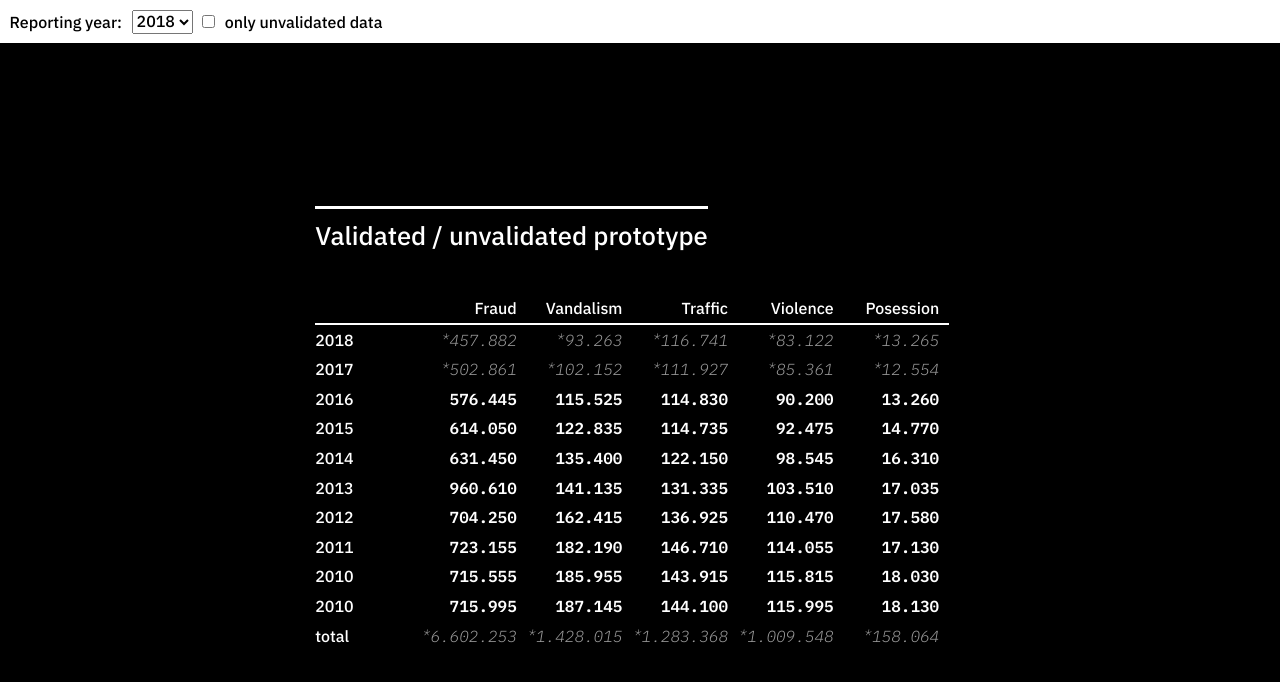
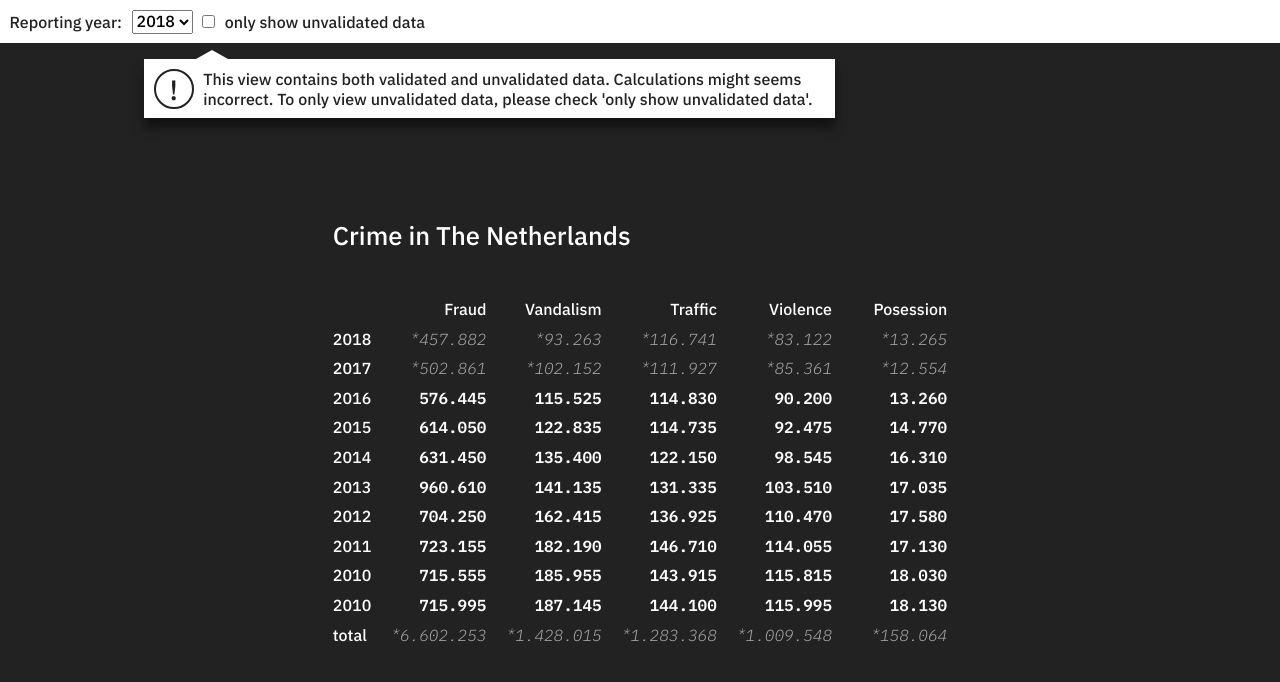
Before and after one commit to ruudrenssen/validated-unvalidated, a plain HTML site: page index.html in a window 1280 px wide. Drawn offline with Linux system fonts and the light colour scheme.

Commit message:
set disclaimer

```diff
--- a/index.html
+++ b/index.html
@@ -8,20 +8,27 @@
 		<link rel='stylesheet' type='text/css' media='screen' href='main.css'>
 	</head>
 	<body>
-		<form role="navigation" data-navigation>
+		<form role="navigation" data-navigation class="disclaimer-container">
 			<label for="reporting-year-selection">Reporting year:</label>
 			<select id="reporting-year-selection" data-year-selection>
 			</select>
 			<input type="checkbox" id="unvalidated-only-checkbox" data-unvalidated-only-checkbox/>
 			<label for="unvalidated-only-checkbox">
-				only unvalidated data
+				only show unvalidated data
 			</label>
+			<div data-combined-disclaimer class="disclaimer">
+				This view contains both validated and unvalidated data. Calculations might seems incorrect. To only view unvalidated data, please check 'only show unvalidated data'.
+			</div>
 		</form>
 		<main class="layout">
 			<div class="layout__title">
-				<h1><span class="line--fat">Validated / unvalidated prototype</span></h1>
+				<h1>Crime in The Netherlands</h1>
 			</div>
-			<div data-table class="layout__table table-container"></div>
+			<div data-table class="layout__table">
+				<div class="overflow-container">
+
+				</div>
+			</div>
 		</main>
 	</body>
 	<script src='js/DataUtilities.js'></script>
--- a/js/View.js
+++ b/js/View.js
@@ -4,6 +4,7 @@ class View {
         this.data = data;
         this.reportingYearSelection = this.element.querySelector('[data-year-selection]');
         this.onlyUnvalidated = this.element.querySelector('[data-unvalidated-only-checkbox]');
+        this.disclaimer = this.element.querySelector('[data-combined-disclaimer]');
 
         this.tableEl = TableFactory.createTable(this.displayData);
         this.tableUpdater = new TableUpdater(this.tableEl);
@@ -24,9 +25,18 @@ class View {
         }
     }
 
+    get combinedData () {
+        if(document.querySelector('[data-type="unvalidated"]') && document.querySelector('[data-type="validated"]')) {
+            return true;
+        } else {
+            return false;
+        }
+    }
+
     updateView(e) {
         this.tableUpdater.updateBody(this.displayData);
         this.tableUpdater.updateTotals();
+        (this.combinedData)? this.disclaimer.hidden = false : this.disclaimer.hidden = true;
     }
 
     populateYearSelection (data) {
--- a/main.css
+++ b/main.css
@@ -1,8 +1,9 @@
 @import url('https://fonts.googleapis.com/css?family=IBM+Plex+Mono:300i,600|IBM+Plex+Sans:200,500&display=swap');
 
 :root {
-	--dark-color: #000;
+	--dark-color: #222;
 	--light-color: #fff;
+	--mark-color: #fc6;
 }
 
 * {
@@ -36,27 +37,27 @@ h1 {
 
 table {
 	border-collapse: collapse;
-	margin-right: 1rem;
 }
 
 th,
 td {
 	text-align: right;
-	width: 10ch;
 	padding: .3rem .6rem .3rem 0;
 }
 
 td {
+	width: 11ch;
 	font-family: 'IBM Plex Mono', monospace;
-}
-
-thead th {
-	border-bottom: 2px solid var(--fg-color);
 }
 
 th:first-child,
 td:first-child {
 	text-align: left;
+}
+
+thead th:last-child,
+td:last-child {
+	padding-right: 0;
 }
 
 main {
@@ -83,13 +84,46 @@ span {
 	grid-column: 2 / 3;
 }
 
-.table-container {
+.overflow-container {
 	overflow: auto;
 }
 
-.line--fat {
-	padding-top: .6rem;
-	border-top: 3px solid var(--fg-color);
+.disclaimer-container {
+	position: relative;
+}
+
+.disclaimer {
+	position: absolute;
+	top: calc(100% + 1rem);
+	left: 9rem;
+	width: 72ch;
+	padding: .6rem 0;
+	color: var(--bg-color);
+	background-color: var(--fg-color);
+	box-shadow: 0 .6rem .6rem rgba(0, 0, 0, .5);
+}
+
+.disclaimer:before {
+	float: left;
+	content: '!';
+	font-size: 1.75rem;
+	width: 2.25rem;
+	height: 2.25rem;
+	border: 2px solid var(--bg-color);
+	text-align: center;
+	margin-right: .6rem;
+	margin-left: .6rem;
+	border-radius: 50%;
+}
+
+.disclaimer:after {
+	position: absolute;
+	content: '';
+	top: -.6rem;
+	left: 3.25rem;
+	border-right: 1rem solid transparent;
+	border-left: 1rem solid transparent;
+	border-bottom: .6rem solid var(--fg-color);
 }
 
 [role='navigation'] {
@@ -104,16 +138,19 @@ span {
 	margin-right: .6rem;
 }
 
+.validated,
 [data-type='validated'] {
 	font-weight: 600;
 }
 
+.unvalidated,
 [data-type='unvalidated'] {
 	font-style: italic;
 	font-weight: 300;
 	opacity: .6;
 }
 
+.unvalidated:before,
 [data-type='unvalidated']:before {
 	font-size: .75rem;
 	display: inline-block;
```
